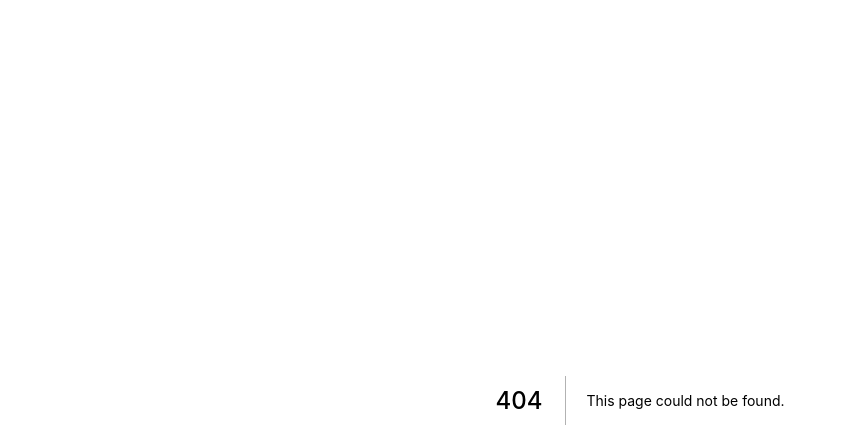
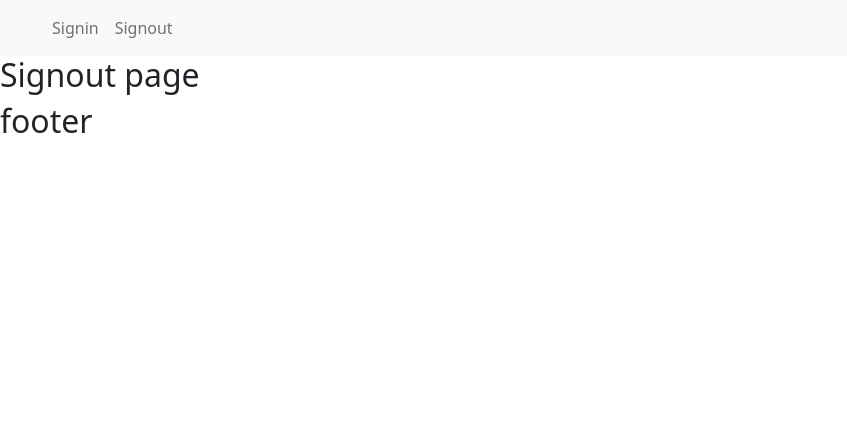
Before and after one commit to christophermontero/multiuser-blogging-front, a Next.js app: page /signout in a window 1280 px wide. Before the commit this address had no page. Shown: the top 448 px of the page, without its empty margins (0-847 px from the left). Built offline with nearby package versions, Linux system fonts and the light colour scheme.

Commit message:
feat(client): add routing feature in Header component

```diff
--- a/components/Header.js
+++ b/components/Header.js
@@ -1,9 +1,10 @@
 import { useState } from 'react';
+import Link from 'next/link';
+import { APP_NAME } from '../config';
 import {
   Collapse,
   Navbar,
   NavbarToggler,
-  NavbarBrand,
   Nav,
   NavItem,
   NavLink
@@ -17,20 +18,22 @@ const Header = () => {
 
   return (
     <div>
-      <Navbar color="faded" light expand="sm">
-        <NavbarBrand className="ml-auto" href="/">
-          Reactstrap
-        </NavbarBrand>
+      <Navbar color="light" light expand="sm">
+        <Link href="/">
+          <NavLink className="text-dark fw-bold">{APP_NAME}</NavLink>
+        </Link>
         <NavbarToggler onClick={toggle} />
         <Collapse isOpen={isOpen} navbar>
           <Nav navbar>
             <NavItem>
-              <NavLink href="/components/">Components</NavLink>
+              <Link href="/signin">
+                <NavLink>Signin</NavLink>
+              </Link>
             </NavItem>
             <NavItem>
-              <NavLink href="https://github.com/reactstrap/reactstrap">
-                GitHub
-              </NavLink>
+              <Link href="/signout">
+                <NavLink>Signout</NavLink>
+              </Link>
             </NavItem>
           </Nav>
         </Collapse>
--- /dev/null
+++ b/config.js
@@ -0,0 +1,8 @@
+import getConfig from 'next/config';
+const { publicRuntimeConfig } = getConfig();
+
+export const API = publicRuntimeConfig.PRODUCTION
+  ? 'https://multiuserblog.com'
+  : 'http://localhost:8000';
+
+export const APP_NAME = publicRuntimeConfig.APP_NAME;
--- /dev/null
+++ b/pages/signout.js
@@ -0,0 +1,11 @@
+import Layout from '../components/Layout';
+
+const Signout = () => {
+  return (
+    <Layout>
+      <h2>Signout page</h2>
+    </Layout>
+  );
+};
+
+export default Signout;
```
Also changed, not shown: next.config.sample.js (added, +7 -0 lines), pages/signin.js (added, +11 -0 lines), 1 other file (tests, documents, lock files or other folders).
